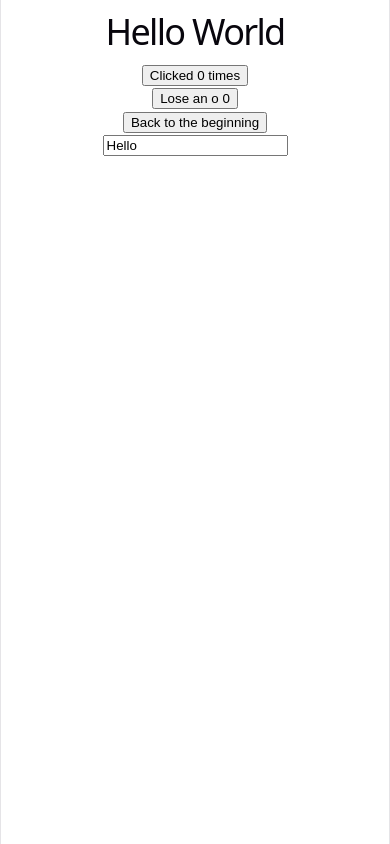
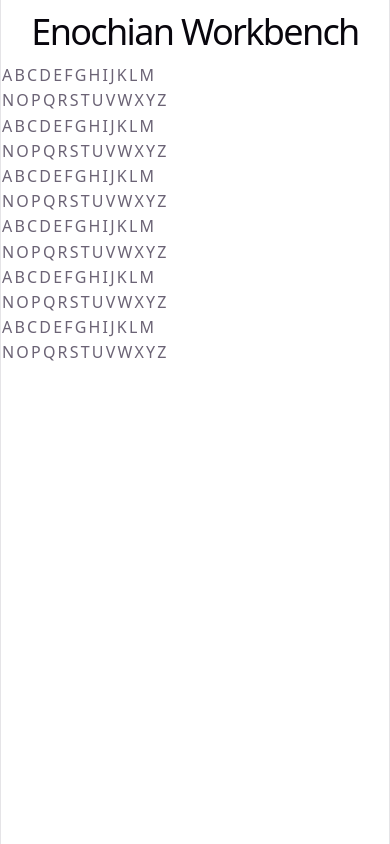
Before and after one commit to hmackiernan/EnochianWorkbench, a React (Vite) app: page / in a window 390 px wide. Built offline with nearby package versions, Linux system fonts and the light colour scheme.

Commit message:
Added TabletGrid.tsx for TabletGrid component and wired it up to App.tsx -- long digression into undersatanding JS arrays

```diff
--- a/src/App.tsx
+++ b/src/App.tsx
@@ -1,39 +1,16 @@
-import { useState } from 'react'
+/* import { useState } from 'react' */
 
-const greeting: String = "o";
-
+import TabletGrid from './TabletGrid'
 
 function App() {
-    const [count, setCount] = useState(0)
-    const [preamble,setPreamble] = useState("Hello")
-    const repeatedGreeting: String = greeting.repeat(count);
+const mockLetters = Array.from({ length: 12 }, (_, r) =>
+  Array.from({ length: 13 }, (_, c) => String.fromCharCode(65 + (r * 13 + c) % 26))
+)
+
   return (
     <div>
-      <h1>  {preamble}{repeatedGreeting}  World</h1>
-
-      <button onClick={() => setCount(count + 1)}>
-      Clicked {count} times
-    </button>
-    <br></br>
-    <button onClick={() => setCount(count > 0 ? count - 1 : 0)}>
-      Lose an o {count}
-    </button>
-<br></br>
-    <button onClick={() => setCount( 0)}>
-      Back to the beginning
-    </button>
-
-   {/* The following from Claude:
-   You'll also want to add a value prop to make it a controlled component — meaning React's
-   state is the source of truth for what's in the field:
-   <input value={preamble} onChange={(e) => setPreamble(e.target.value)}></input>
-  Without value={preamble} the input manages its own state internally and React
-  doesn't fully control it. With it, the input always displays whatever is in state,
-  and every keystroke updates state, which updates the input.
-  It's a loop but a deliberate one.
-*/}
-    <form>
-<input value={preamble} onChange={(e) => setPreamble(e.target.value)}></input>    </form>
+      <h1> Enochian Workbench</h1>
+      <TabletGrid letters={mockLetters} />
     </div>
   )
 }
--- a/src/TabletGrid.tsx
+++ b/src/TabletGrid.tsx
@@ -1,11 +1,28 @@
 /* This is the component for the table */
 
-function TabletGrid() {
+function TabletGrid({letters}: { letters: string[][]}) {
+
+    const handleCellClick = (r: number, c: number) => {
+    console.log(r, c)
+  }
+
+
   return (
-    <div>
+        <div>
+      {letters.map((row, r) => (
+        <div key={r} style={{ display: 'flex' }}>
 
+          {row.map((letter, c) => (
+<div key={`${r}-${c}`} onClick={() => handleCellClick(r, c)} style={{ border: '1px solid white' }}>
+              {letter}
+            </div>
+          ))}
+        </div>
+      ))}
     </div>
+
   )
+
+
 }
-
 export default TabletGrid
```
